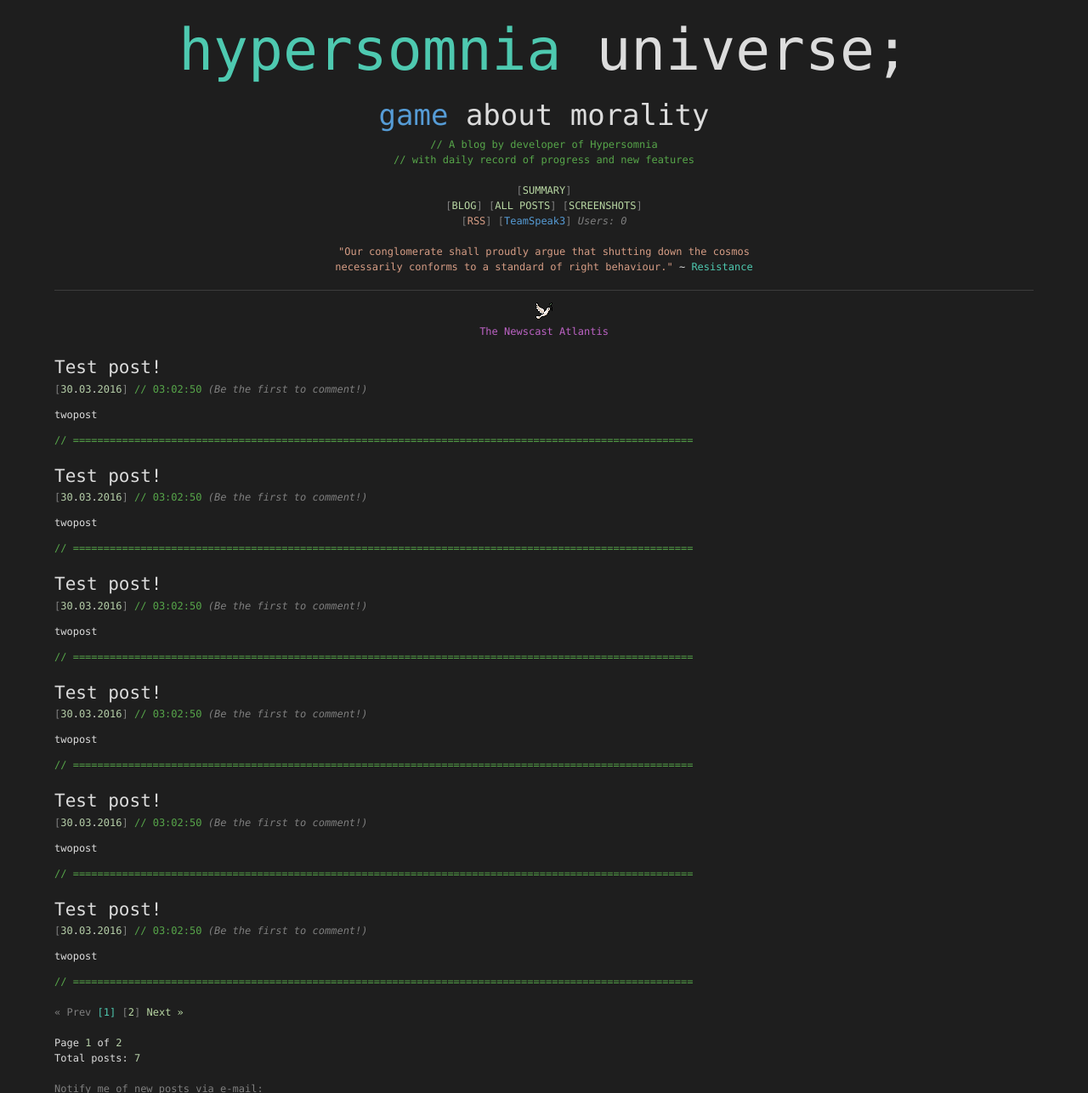
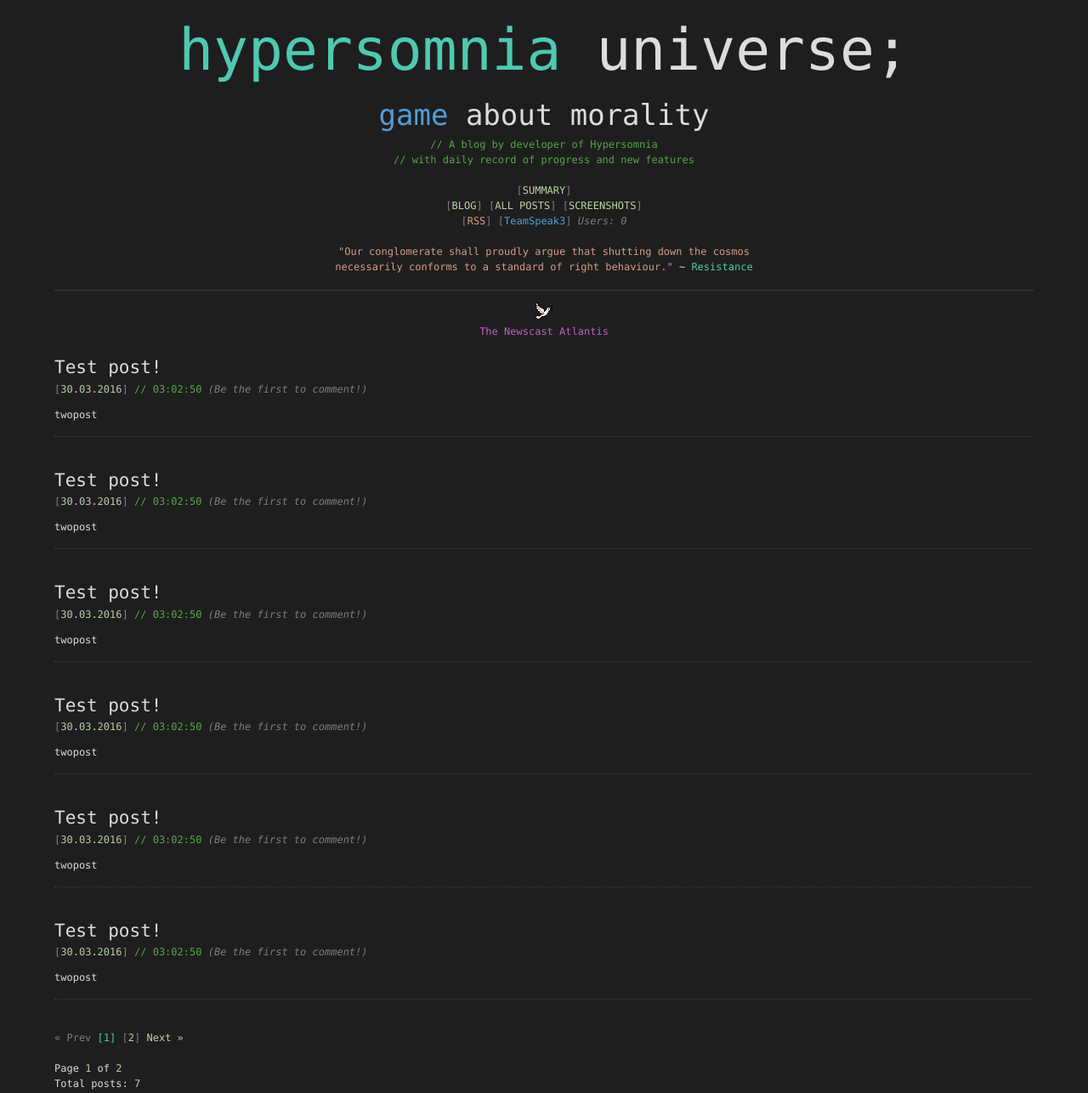
Before and after one commit to TeamHypersomnia/TeamHypersomnia.github.io, a Jekyll site: the page built from index.html, in a window 1280 px wide and 1400 px high, cut to the strip 0-1286 px from the top of the window. Shown: the whole strip at 85% size. Built offline with Jekyll 4.4.1, drawn with Linux system fonts in a browser that asks for light colours; the list of posts is cut into pages by our own code; comment, search, counter and statistics services are not loaded.

Commit message:
improved readability

```diff
--- a/index.html
+++ b/index.html
@@ -18,8 +18,11 @@
   			{% if wordCount > 75 %}
            </p><a class="vsenum" href="{{ post.url }}"><span class="vsparam">[</span>Read more...<span class="vsparam">]</span></a><br/><br/>
    			 {% endif %}
-	<span class="vscomment">// =====================================================================================================</span>
 
+
+<div style="width:100%; height: 5px; border-bottom: 1px dotted rgb(60, 60, 60)"></div>
+<!--	<span class="vscomment">// =====================================================================================================</span>
+-->
   <br/><br/>
     </div>
 
```
